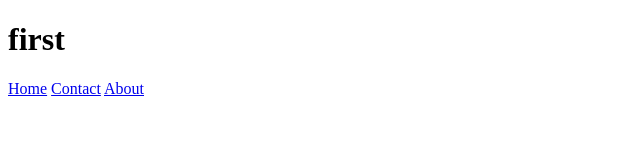
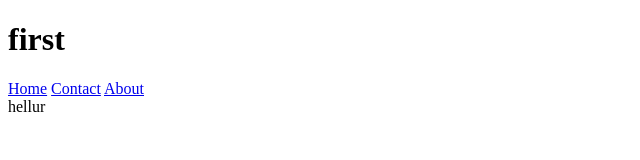
Before and after one commit to josediazdardon/publicst, a plain HTML site: page index.html in a window 1280 px wide. Shown: the full height of the page, 0-640 px from the left. Drawn offline with Linux system fonts and the light colour scheme.

Commit message:
added footer and password

```diff
--- a/index.html
+++ b/index.html
@@ -15,5 +15,6 @@
             <a href="#">About</a>
         </nav>
     </head>
+    <footer>hellur</footer>
 </body>
 </html>
```
Also changed, not shown: 1 other file.
